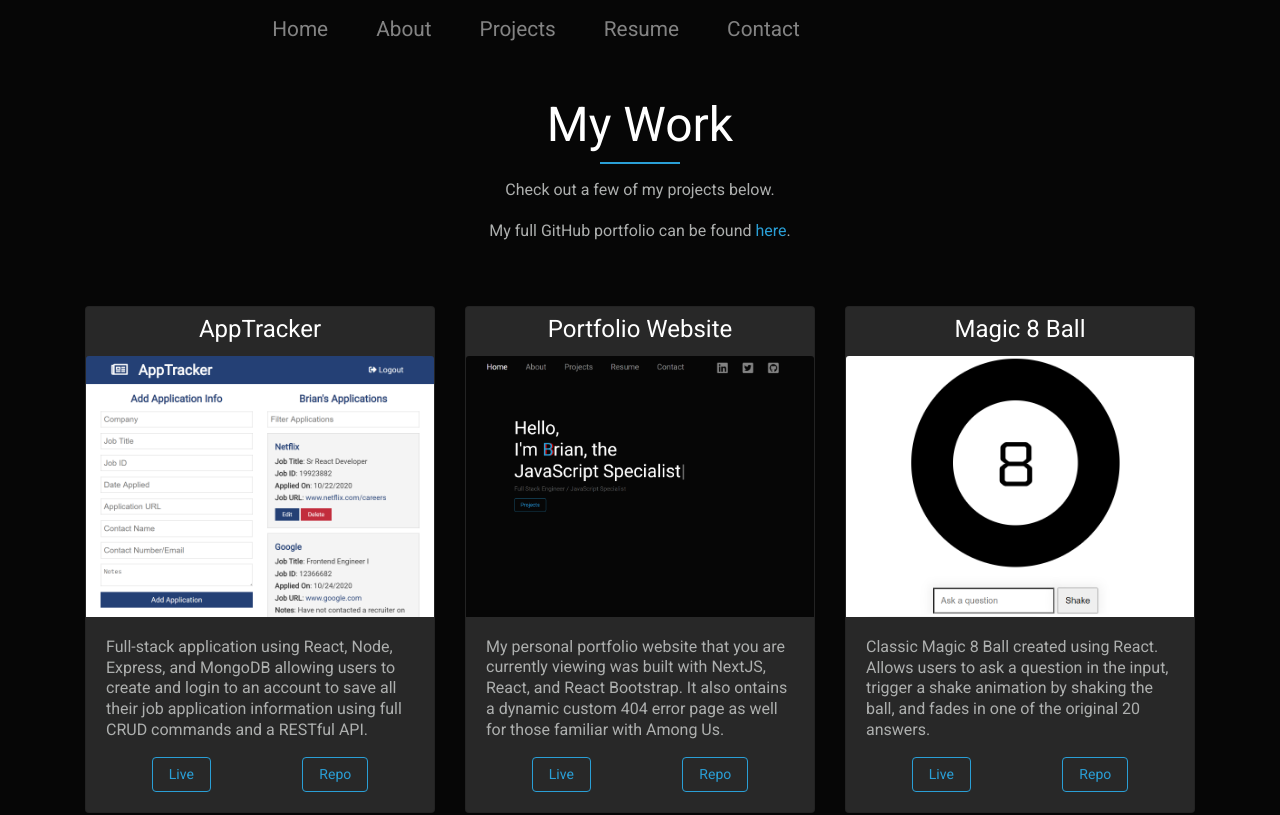
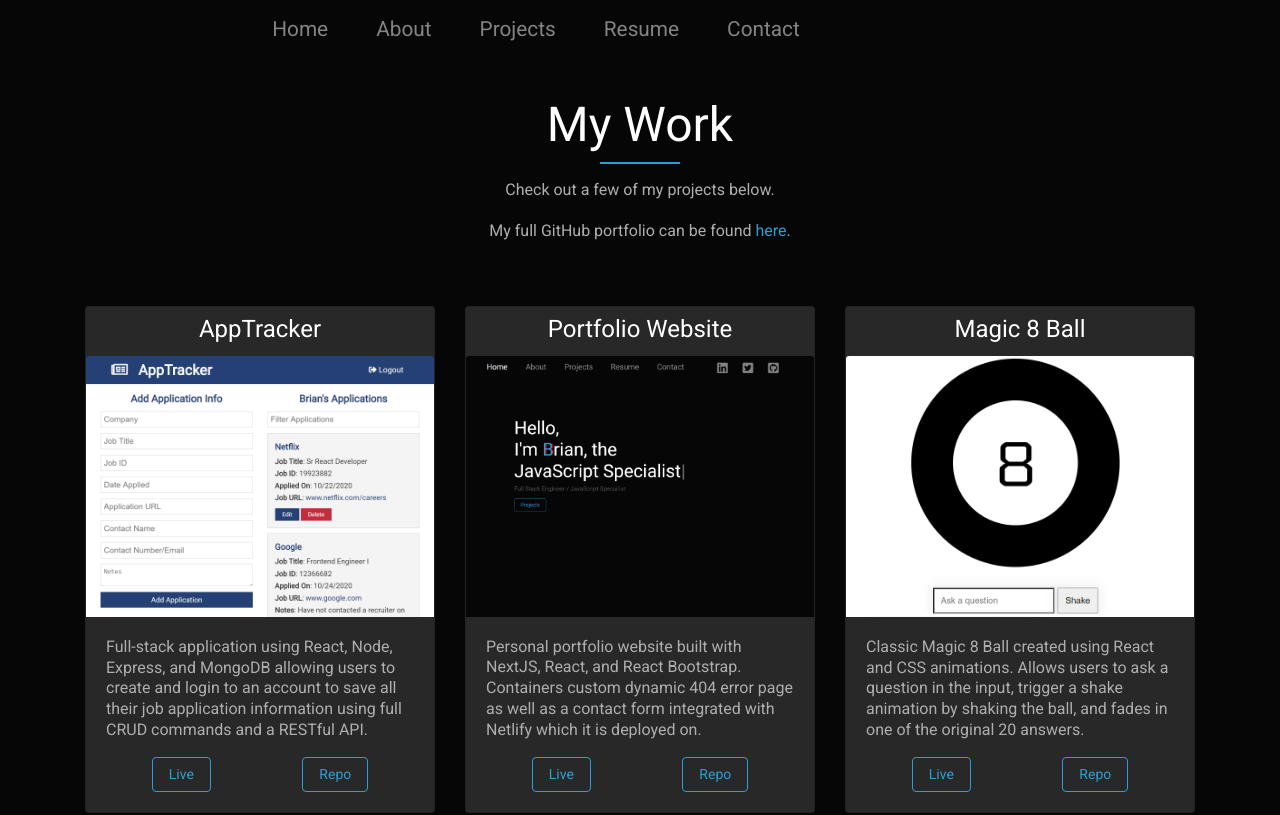
Before and after one commit to Brian-Holland/NextJS_Website, a Next.js app: page /projects in a window 1280 px wide. Shown: the top 815 px of the page. Built offline with nearby package versions, Linux system fonts and the light colour scheme.

Commit message:
fixed typos

```diff
--- a/pages/projects.js
+++ b/pages/projects.js
@@ -83,9 +83,9 @@ const ProjectPage = () => {
 						<Card.Img variant="top" src="/imgs/personalweb.png" alt="portfolio website screenshot" />
 						<Card.Body>
 							<Card.Text>
-								My personal portfolio website that you are currently viewing was built with NextJS,
-								React, and React Bootstrap. It also ontains a dynamic custom 404 error page as well for
-								those familiar with Among Us. {' '}
+								Personal portfolio website built with NextJS, React, and React Bootstrap. Containers
+								custom dynamic 404 error page as well as a contact form integrated with Netlify which it
+								is deployed on. {' '}
 							</Card.Text>
 							<div
 								className="d-flex justify-content-around"
@@ -110,9 +110,9 @@ const ProjectPage = () => {
 						<Card.Img variant="top" src="/imgs/8ball.png" alt="react card dealer application screenshot" />
 						<Card.Body>
 							<Card.Text>
-								Classic Magic 8 Ball created using React. Allows users to ask a question in the input,
-								trigger a shake animation by shaking the ball, and fades in one of the original 20
-								answers. {' '}
+								Classic Magic 8 Ball created using React and CSS animations. Allows users to ask a
+								question in the input, trigger a shake animation by shaking the ball, and fades in one
+								of the original 20 answers. {' '}
 							</Card.Text>
 							<div
 								className="d-flex justify-content-around"
@@ -200,7 +200,7 @@ const ProjectPage = () => {
 						<Card.Body>
 							<Card.Text>
 								Daily Twitter posting bot app created with JavaScript and Google Sheets that utilizes
-								the Google Cloud Platform's Cloud Functions to schedule daily tweets. Bot alerts use
+								the Google Cloud Platform's Cloud Functions to schedule daily tweets. Bot alerts user
 								when tweet database is empty.
 							</Card.Text>
 							<div
```
